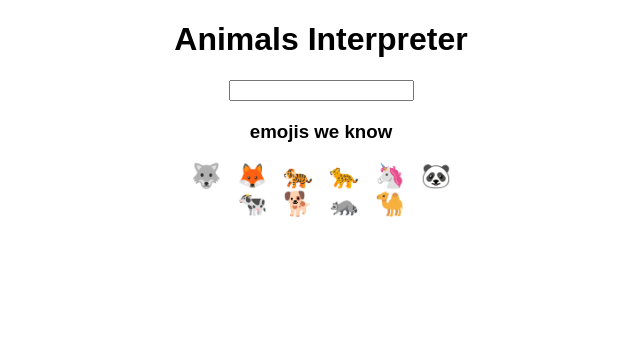
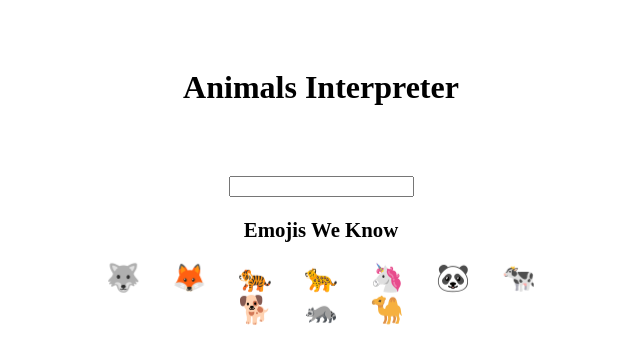
Before and after one commit to Sharmaryan/Animal-Interpreter, a React (Create React App) app: page / in a window 1280 px wide. Shown: the top 364 px of the page, without its empty margins (319-959 px from the left). Built offline with nearby package versions, Linux system fonts and the light colour scheme.

Commit message:
initial commit

```diff
--- a/src/App.js
+++ b/src/App.js
@@ -40,7 +40,7 @@ export default function App() {
       <div className="emoji-animal">
         {emojisWeKnow.map((emoji) => (
           <span
-            style={{ fontSize: "1.5rem", padding: ".5rem", cursor: "pointer" }}
+            className="single-emoji"
             onClick={() => clickHandler(emoji)}
             key={emoji}
           >
--- a/src/styles.css
+++ b/src/styles.css
@@ -1,8 +1,22 @@
 .App {
-  font-family: sans-serif;
+  font-family: cursive;
   text-align: center;
+  text-transform: capitalize;
 }
+
 .emoji-animal {
   margin: auto;
-  max-width: 300px;
+  max-width: 500px;
 }
+h1 {
+  padding: 3rem 0;
+}
+h3 {
+  font-size: 1.3rem;
+}
+.single-emoji {
+  font-size: 1.7rem;
+  padding: 0.5rem;
+  margin: 0 0.5rem;
+  cursor: pointer;
+}
```
